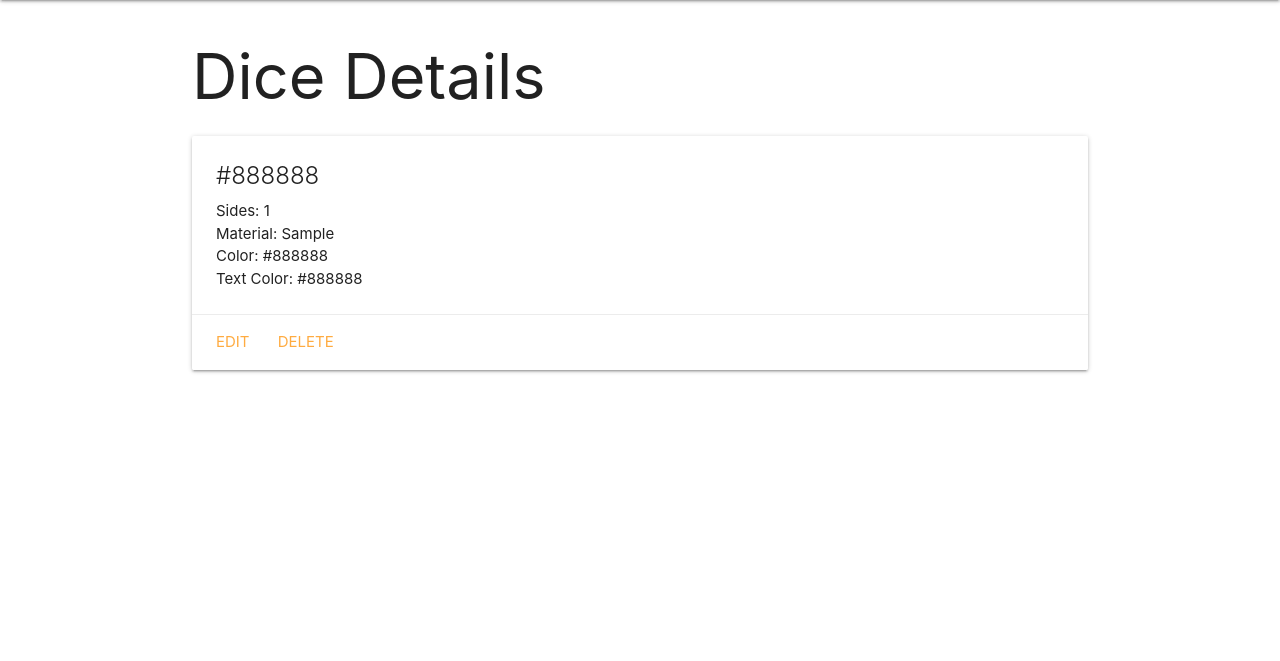
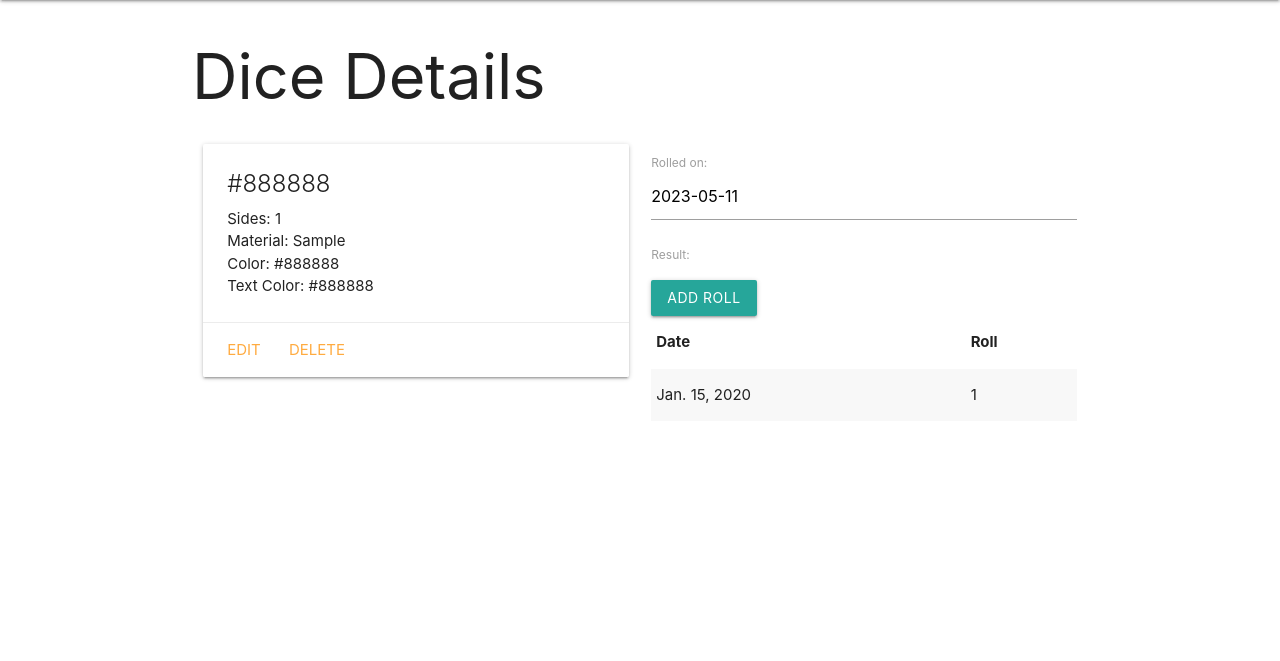
Before and after one commit to joelfuelling/DiceBag, a Django app: page /die/1/ in a window 1280 px wide. Shown: the part 64-725 px from the top of the page. Run offline with Django 4.2, Linux system fonts and the light colour scheme; tables that the repository leaves empty hold one stand-in row (values such as "Sample post").

Commit message:
Completed upto Materialize Date Input working on details form

```diff
--- a/main_app/admin.py
+++ b/main_app/admin.py
@@ -1,6 +1,7 @@
 from django.contrib import admin
 
 # Register your models here.
-from . models import Die
+from . models import Die, Rolls
 
 admin.site.register(Die)
+admin.site.register(Rolls)
--- /dev/null
+++ b/main_app/forms.py
@@ -0,0 +1,9 @@
+from django.forms import ModelForm
+from .models import Rolls
+
+class RollsForm(ModelForm):
+    class Meta:
+        model = Rolls
+        fields = ['date', 'result']
+
+# Note that our custom form inherits from ModelForm and has a nested class Meta: #! to declare the Model being used and the fields we want inputs generated for. Confusing? Absolutely, but it's just the way it is, so accept it and sleep well.
--- a/main_app/models.py
+++ b/main_app/models.py
@@ -1,6 +1,32 @@
 from django.db import models
 from django.urls import reverse
+from django.core.validators import MaxValueValidator
 
+
+#* I FULLY realize a dice roll should go up to 100... However, for the homework I'm limiting it to 20.
+
+RESULTS = ( # Constant variable are CAPS as convention in Django. #! WILL NOT CHANGE.
+    ('1', 'Nat 1 :('),
+    ('2', '2'),
+    ('3', '3'),
+    ('4', '4'),
+    ('5', '5'),
+    ('6', '6'),
+    ('7', '7'),
+    ('8', '8'),
+    ('9', '9'),
+    ('10', '10'),
+    ('11', '11'),
+    ('12', '12'),
+    ('13', '13'),
+    ('14', '14'),
+    ('15', '15'),
+    ('16', '16'),
+    ('17', '17'),
+    ('18', '18'),
+    ('19', '19'),
+    ('20', 'Nat 20!'),
+)
 # Create your models here.
 class Die(models.Model):
     sides = models.IntegerField()
@@ -14,3 +40,15 @@
     # Add this method
     def get_absolute_url(self):
         return reverse("die_detail", kwargs={"pk": self.id})
+
+class Rolls(models.Model):
+    date = models.DateField('Rolled on') # Unfortunately, the Rolls Date field is just a basic text input. This is what Django uses by default for DateFields.
+    result = models.PositiveIntegerField(
+        validators=[MaxValueValidator(20)],
+        choices=RESULTS,
+        default=RESULTS[0][0] # Tuples use [] syntax Default is '1', '1'
+    )
+    die = models.ForeignKey(Die, on_delete=models.CASCADE)
+
+    def __str__(self):
+        return f'{self.get_result_display()} on {self.date}' #? get_result_display() = Magic django method. pulls out the human readable '1', '2', etc., from the choice value
--- a/main_app/templates/base.html
+++ b/main_app/templates/base.html
@@ -8,7 +8,8 @@
   <meta http-equiv="X-UA-Compatible" content="ie=edge">
   <title>DiceBox</title>
   <link rel="stylesheet" href="https://cdnjs.cloudflare.com/ajax/libs/materialize/1.0.0/css/materialize.min.css">
-  <link rel="stylesheet" type="text/css" href="{% static 'css/style.css' %}">
+  <link rel="stylesheet" type="text/css" href="{% static 'css/style.css' %}">{% comment %} Materialize Link below for dropdown functionality {% endcomment %}
+  <script src="https://cdnjs.cloudflare.com/ajax/libs/materialize/1.0.0/js/materialize.min.js"></script>
 </head>
 <body>
   <header class="navbar-fixed">
--- a/main_app/templates/main_app/die_detail.html
+++ b/main_app/templates/main_app/die_detail.html
@@ -2,7 +2,8 @@
 {% block content %}
 
 <h1>Dice Details</h1>
-
+<div class="row">
+  <div class="col s6">
     <div class="card">
       <div class="card-content">
         <span class="card-title">{{die.color}}</span>
@@ -20,5 +21,37 @@
         <a href="{% url 'die_delete' die.id %}">Delete</a>
       </div>
     </div>
-
+  </div>
+  <div class="col s6">
+    <form method="POST">
+      {% csrf_token %}
+      <!-- Render the inputs -->
+      {{ rolls_form.as_p }}
+      <input type="submit" class="btn" value="Add Roll">
+    </form>
+    <table class="striped">
+      <thead>
+        <tr><th>Date</th><th>Roll</th></tr>
+      </thead>
+      <tbody>
+        {% for roll in die.rolls_set.all %}
+          <tr>
+            <td>{{roll.date}}</td>
+            <td>{{roll.get_result_display}}</td>
+          </tr>
+        {% endfor %}
+      </tbody>
+    </table>
+  </div>
+</div>
+<script>
+  const dateEl = document.getElementById('id_date');
+  // M is Materialize's global variable
+  M.Datepicker.init(dateEl, {
+    format: 'yyyy-mm-dd',
+    defaultDate: new Date(),
+    setDefaultDate: true,
+    autoClose: true
+  });
+</script>
 {% endblock %}
--- a/main_app/views.py
+++ b/main_app/views.py
@@ -1,5 +1,6 @@
-from django.shortcuts import render
+from django.shortcuts import render, redirect
 from . models import Die
+from .forms import RollsForm
 from django.views.generic import ListView, CreateView, UpdateView, DeleteView, DetailView
 
 # Define the home view
@@ -40,3 +41,11 @@
 
 class DieDetail(DetailView):
     model = Die
+
+    def get_context_data(self, **kwargs): # Changed from lesson plan!
+        context = super().get_context_data(**kwargs)
+        rolls_form = RollsForm()
+        context['rolls_form'] = rolls_form
+        return context
+
+# ---------- different method below ----------- #* Notice the indent *#
```
Also changed, not shown: main_app/migrations/0003_rolls.py (added), main_app/migrations/0004_alter_rolls_result.py (added). Lines whose indentation alone changed are shown as unchanged.
